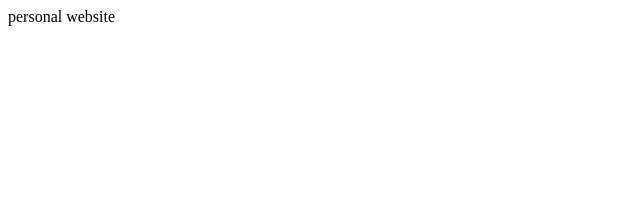
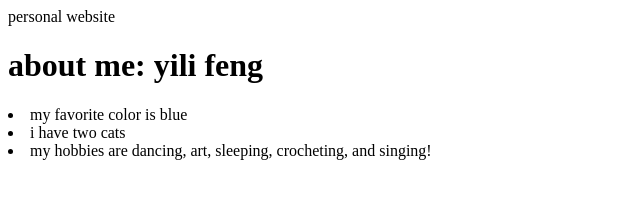
Before and after one commit to yilif111/personal-website-for-boba, a plain HTML site: page index.html in a window 1280 px wide. Shown: the whole page, without its empty margins (0-640 px from the left). Drawn offline with Linux system fonts and the light colour scheme.

Commit message:
Update index.html

```diff
--- a/index.html
+++ b/index.html
@@ -1,3 +1,22 @@
 <html>
   <h> personal website </h>
 </html>
+<!DOCTYPE html>
+<html>
+
+<head>
+  <meta charset="utf-8">
+  <meta name="viewport" content="width=device-width">
+  <title>replit</title>
+  <link href="style.css" rel="stylesheet" type="text/css" />
+</head>
+
+<body>
+  <h1> about me: yili feng </h1>
+  <li> my favorite color is blue </li>
+  <li> i have two cats </li>
+  <li> my hobbies are dancing, art, sleeping, crocheting, and singing! </li>
+  <script src="script.js"></script>
+</body>
+
+</html>
```
